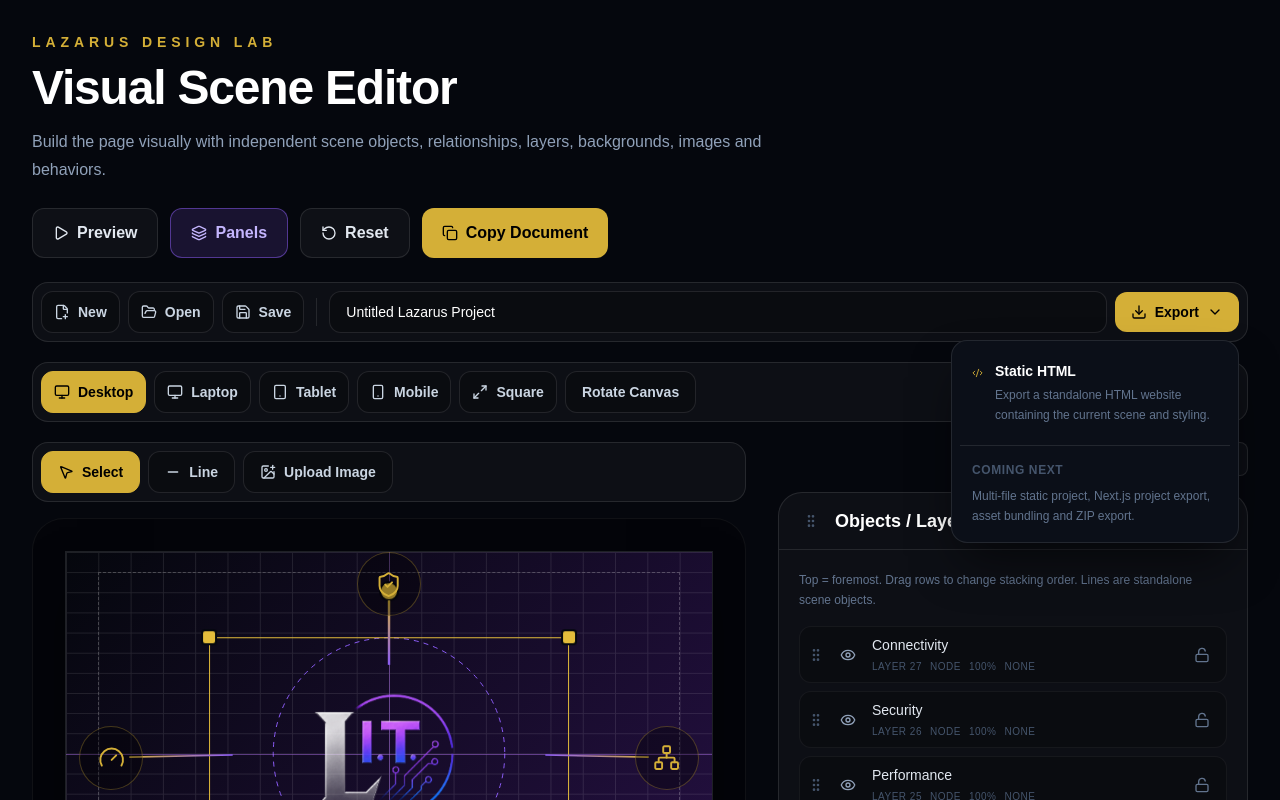
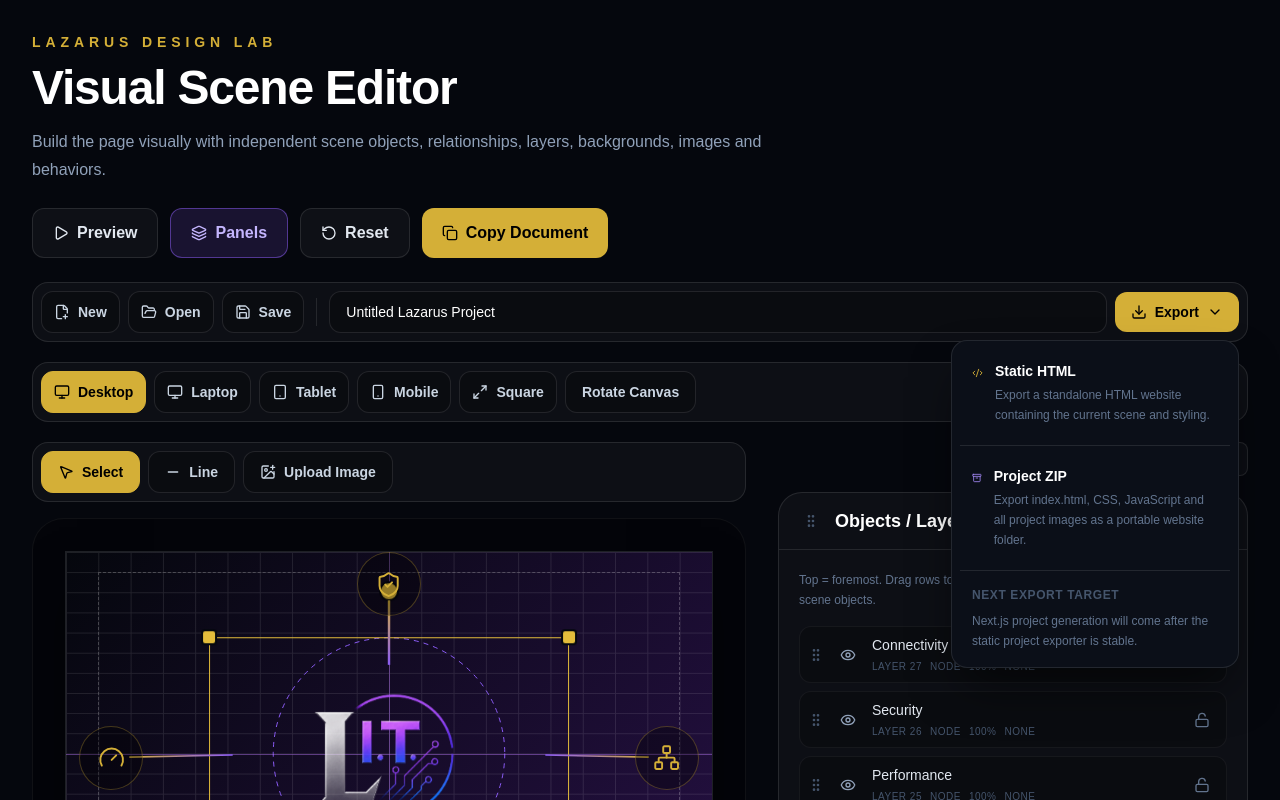
Before and after one commit to Laz-exe/lazarus-it-labs-website, a Next.js app: page /design-lab in a window 1280 px wide. Both pictures are taken after a click on the button "Export". Shown: the top 800 px of the page. Built offline with nearby package versions, Linux system fonts and the light colour scheme.

Commit message:
Preserve Design Lab project toolbar updates

```diff
--- a/src/design-lab/components/ProjectToolbar.jsx
+++ b/src/design-lab/components/ProjectToolbar.jsx
@@ -2,6 +2,7 @@
 
 import {
   ChevronDown,
+  Archive,
   Code2,
   Download,
   FilePlus2,
@@ -21,6 +22,7 @@ export default function ProjectToolbar({
   onSave,
   onOpen,
   onExportHtml,
+  onExportZip,
 }) {
   const inputRef =
     useRef(null);
@@ -152,16 +154,44 @@ export default function ProjectToolbar({
 
             <div className="my-2 h-px bg-white/10" />
 
+            <button
+              type="button"
+              onClick={async () => {
+                await onExportZip();
+
+                setShowExportMenu(
+                  false,
+                );
+              }}
+              className="flex w-full items-start gap-3 rounded-xl p-3 text-left hover:bg-white/[0.05]"
+            >
+              <Archive className="mt-0.5 h-5 w-5 text-[#A78BFA]" />
+
+              <span>
+                <span className="block text-sm font-semibold text-white">
+                  Project ZIP
+                </span>
+
+                <span className="mt-1 block text-xs leading-5 text-slate-500">
+                  Export index.html, CSS,
+                  JavaScript and all project
+                  images as a portable website
+                  folder.
+                </span>
+              </span>
+            </button>
+
+            <div className="my-2 h-px bg-white/10" />
+
             <div className="px-3 py-2">
               <p className="text-xs font-semibold uppercase tracking-wider text-slate-600">
-                Coming next
+                Next Export Target
               </p>
 
               <p className="mt-2 text-xs leading-5 text-slate-500">
-                Multi-file static project,
-                Next.js project export,
-                asset bundling and ZIP
-                export.
+                Next.js project generation
+                will come after the static
+                project exporter is stable.
               </p>
             </div>
           </div>
```
